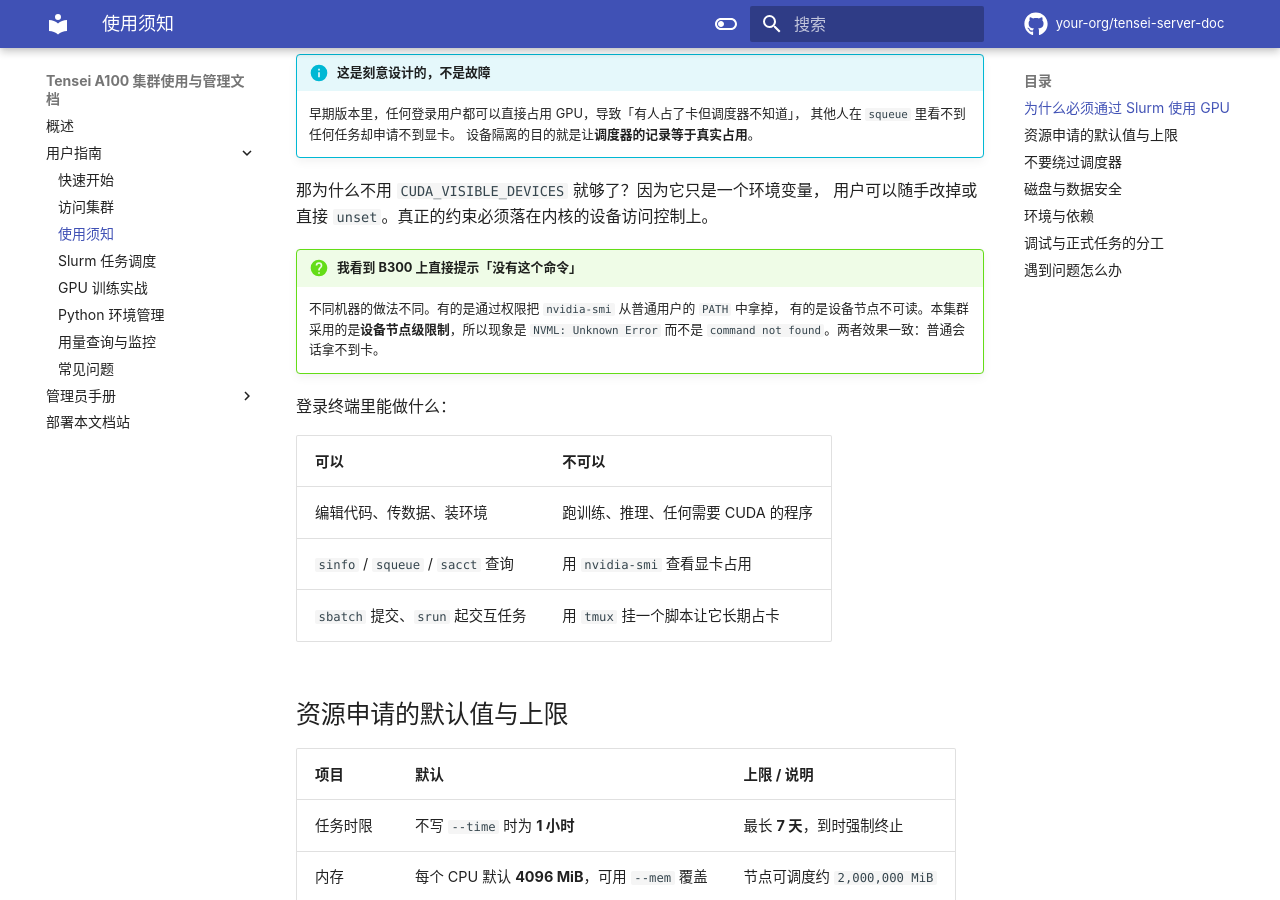
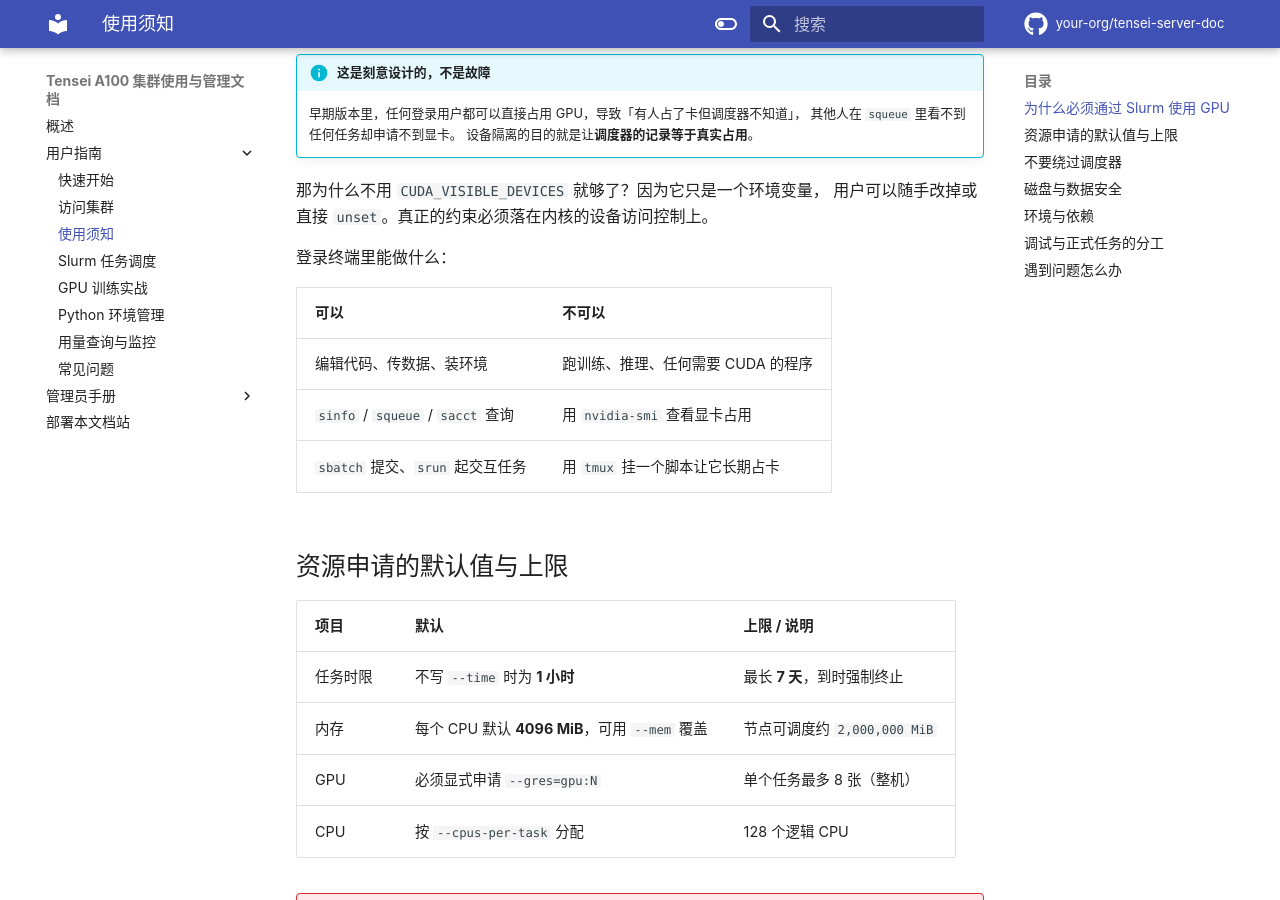
Before and after one commit to AGIMani/hpc_doc, an MkDocs documentation site: the page built from docs/user/basis.md, in a window 1280 px wide and 900 px high, scrolled down 501 px. Built offline with MkDocs 1.6.1 and Material for MkDocs 9.7.7, drawn with Linux system fonts in a browser that asks for light colours; a script that is not in the unit is left out; comment, search, counter and statistics services are not loaded.

Commit message:
docs: 移除使用须知中与 B300 相关的说明

```diff
--- a/docs/user/basis.md
+++ b/docs/user/basis.md
@@ -19,11 +19,6 @@
 
 那为什么不用 `CUDA_VISIBLE_DEVICES` 就够了？因为它只是一个环境变量，
 用户可以随手改掉或直接 `unset`。真正的约束必须落在内核的设备访问控制上。
-
-!!! question "我看到 B300 上直接提示「没有这个命令」"
-    不同机器的做法不同。有的是通过权限把 `nvidia-smi` 从普通用户的 `PATH` 中拿掉，
-    有的是设备节点不可读。本集群采用的是**设备节点级限制**，所以现象是 `NVML: Unknown Error`
-    而不是 `command not found`。两者效果一致：普通会话拿不到卡。
 
 登录终端里能做什么：
 
```
